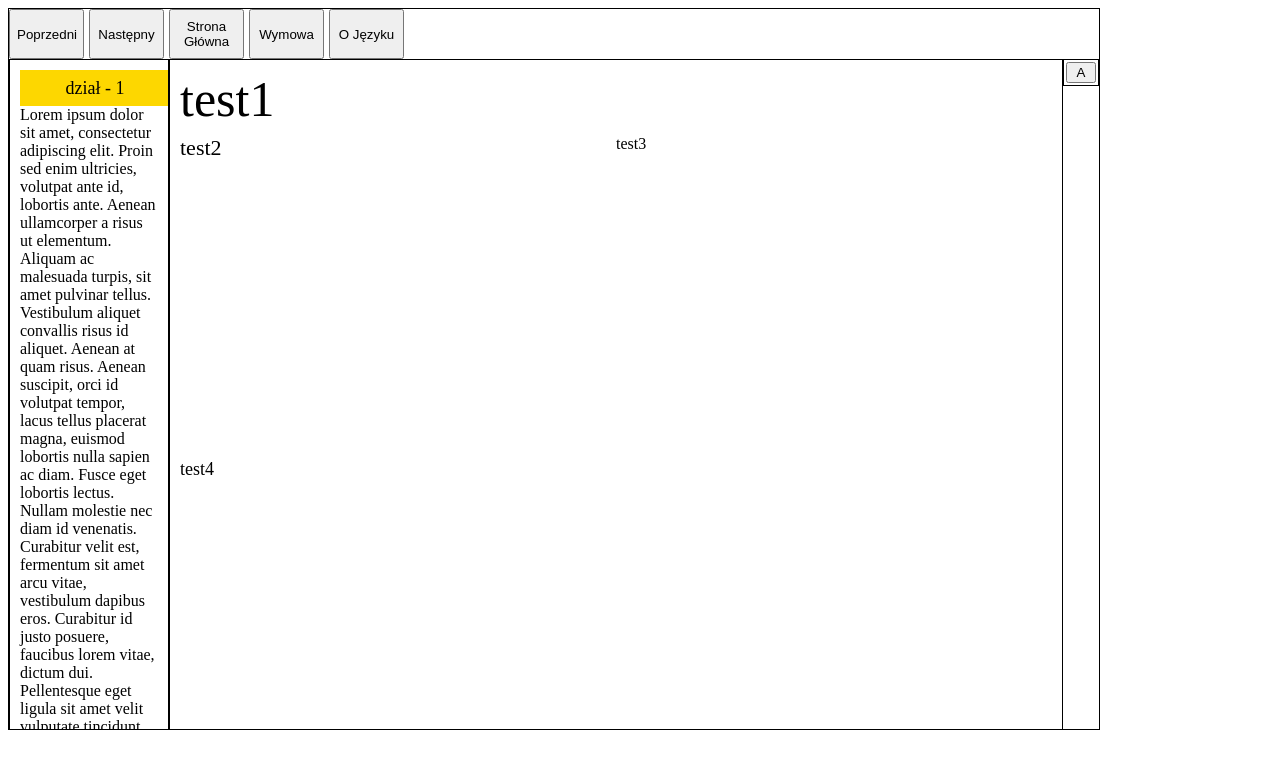
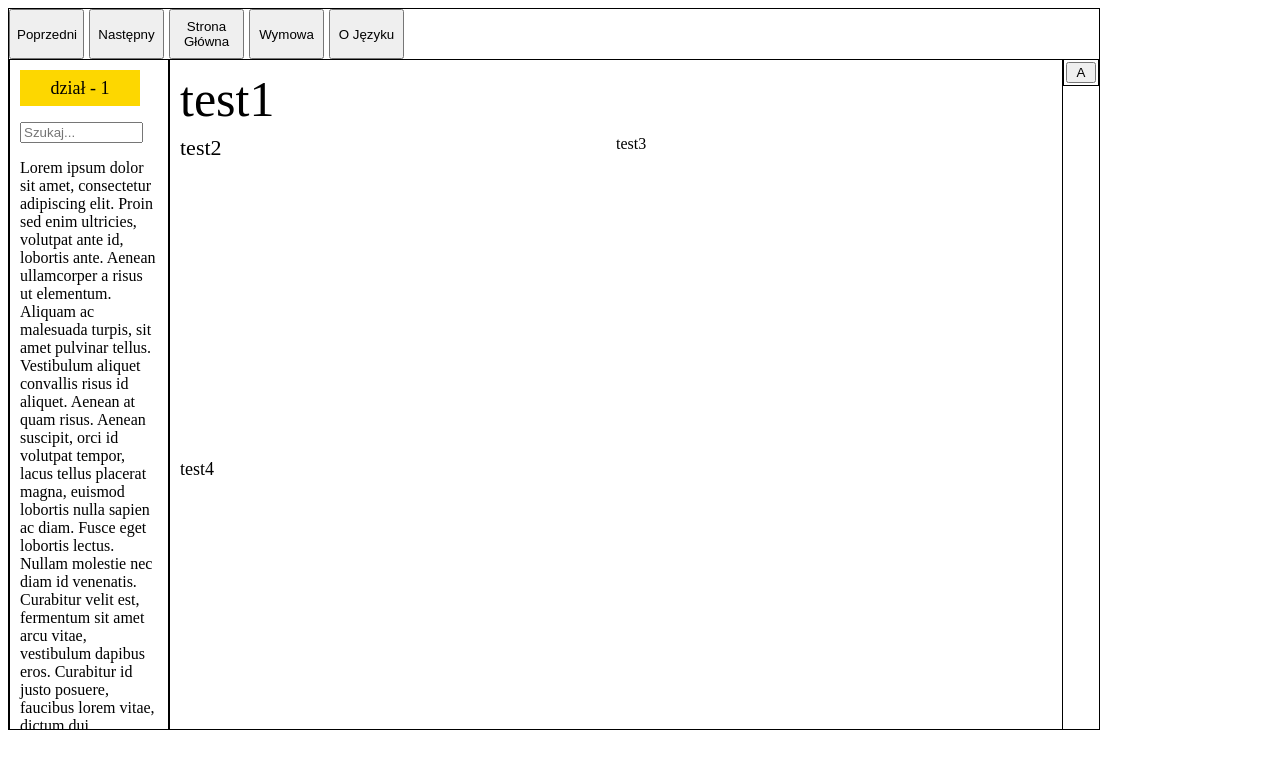
Before and after one commit to yakamachi/slownik_io, a plain HTML site: page slownik.html in a window 1280 px wide. Drawn offline with Linux system fonts and the light colour scheme.

Commit message:
HTML
Added searching bar inside list's div.

```diff
--- a/slownik.html
+++ b/slownik.html
@@ -17,7 +17,7 @@
 			</div>
 			<div id="list">
 				<ol>
-					<li><a href="#">dział - 1</a>
+					<li style="width: 120px;"><a href="#">dział - 1</a>
 						<ul>
 							<li><a href="#">link - 1</a></li>
 							<li><a href="#">link - 2</a></li>
@@ -27,6 +27,7 @@
 						</ul>
 					</li>
 				</ol>
+				<p><input type="text" style="width: 115px;" placeholder="Szukaj..."></p>
 
 
 Lorem ipsum dolor sit amet, consectetur adipiscing elit. Proin sed enim ultricies, volutpat ante id, lobortis ante. Aenean ullamcorper a risus ut elementum. Aliquam ac malesuada turpis, sit amet pulvinar tellus. Vestibulum aliquet convallis risus id aliquet. Aenean at quam risus. Aenean suscipit, orci id volutpat tempor, lacus tellus placerat magna, euismod lobortis nulla sapien ac diam. Fusce eget lobortis lectus. Nullam molestie nec diam id venenatis. Curabitur velit est, fermentum sit amet arcu vitae, vestibulum dapibus eros. Curabitur id justo posuere, faucibus lorem vitae, dictum dui. Pellentesque eget ligula sit amet velit vulputate tincidunt pulvinar id ipsum. Fusce at nunc mollis, volutpat odio id, sollicitudin nulla. Phasellus in venenatis nulla, nec pellentesque purus.
```
